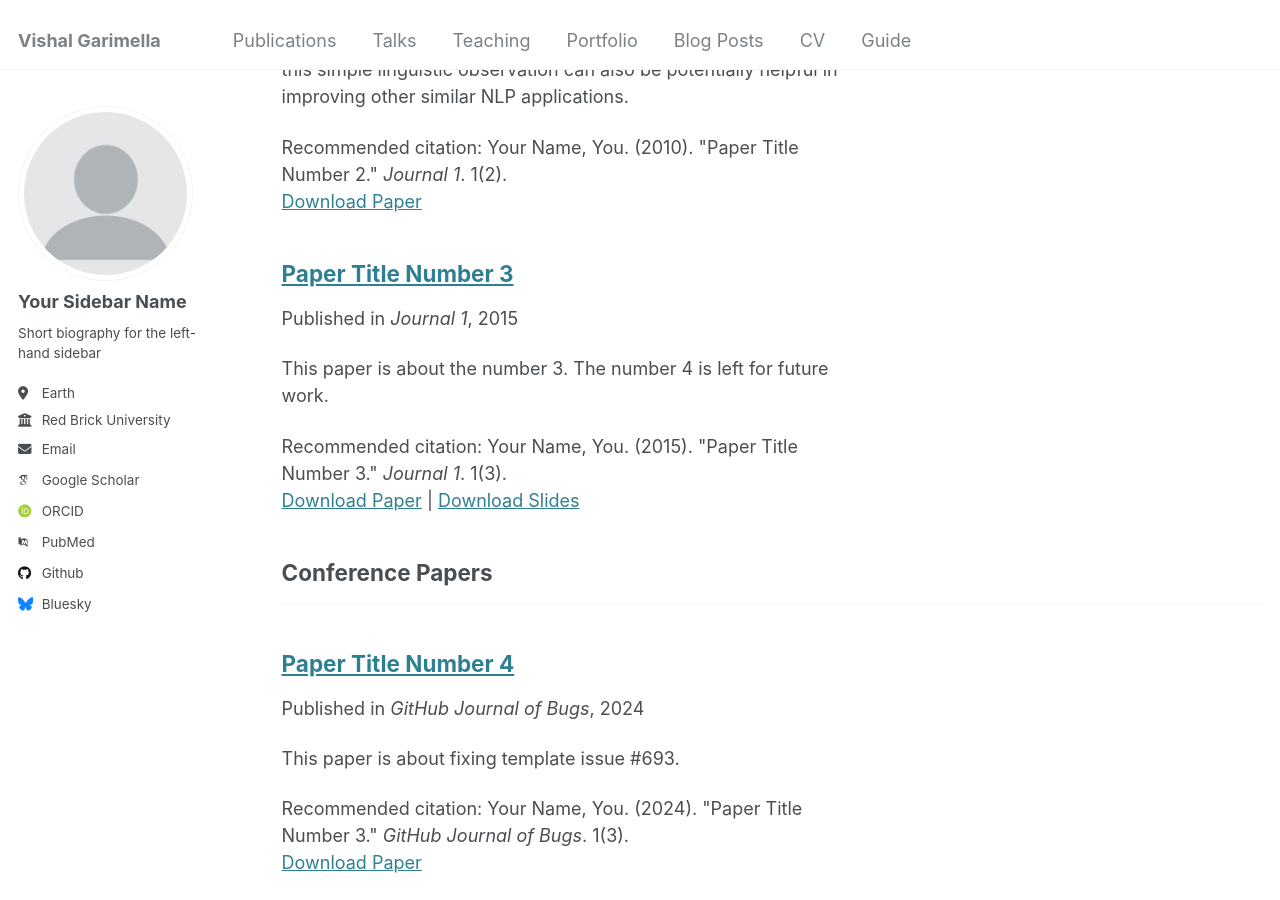
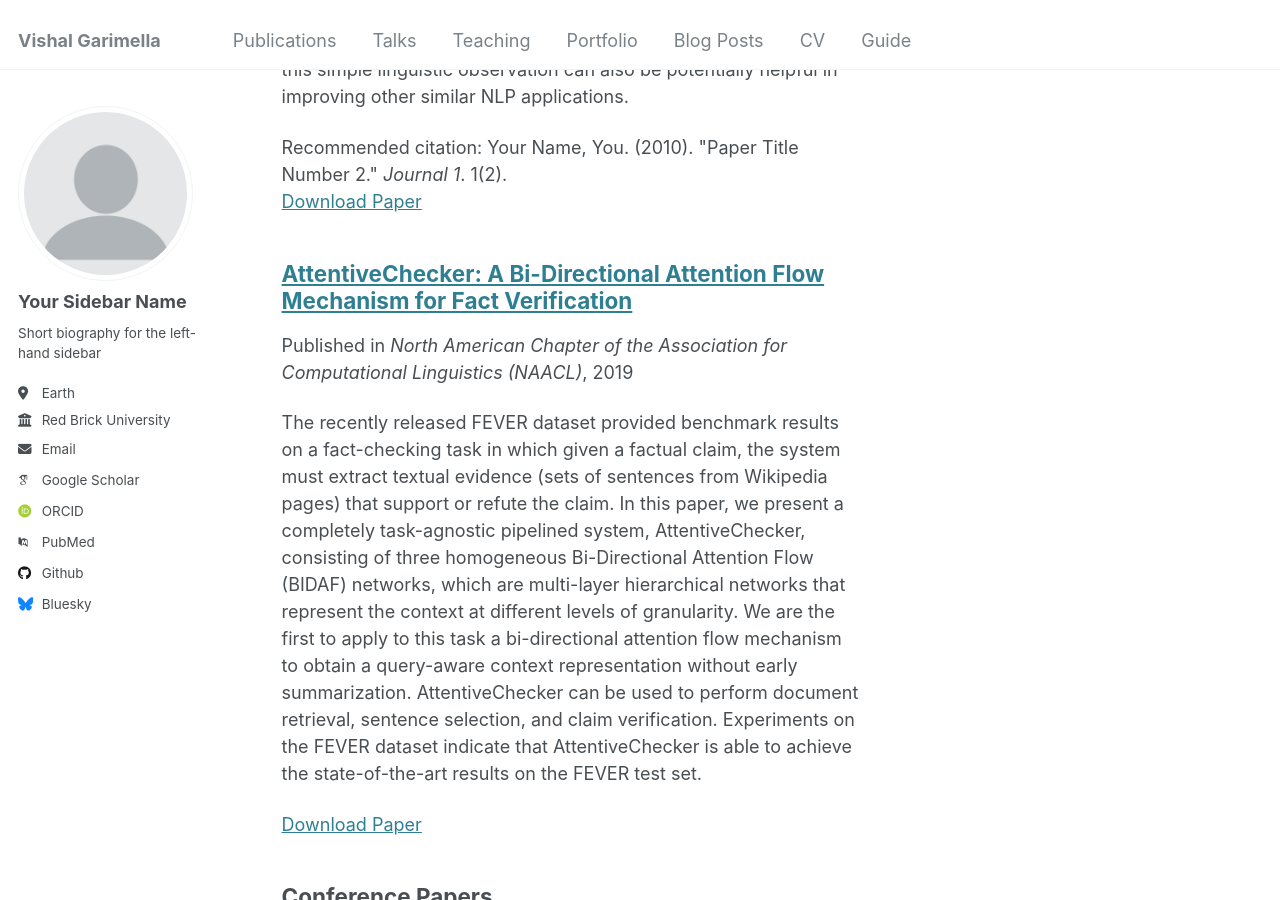
Before and after one commit to vishal1383/vishalg.github.io, a Jekyll site: the page built from _pages/publications.html, in a window 1280 px wide and 900 px high, scrolled down 1081 px. Built offline with Jekyll 4.4.1, drawn with Linux system fonts in a browser that asks for light colours; some web fonts are replaced.

Commit message:
Update 2015-10-01-paper-title-number-3.md

```diff
--- a/_publications/2015-10-01-paper-title-number-3.md
+++ b/_publications/2015-10-01-paper-title-number-3.md
@@ -1,14 +1,12 @@
 ---
-title: "Paper Title Number 3"
+title: "AttentiveChecker: A Bi-Directional Attention Flow Mechanism for Fact Verification"
 collection: publications
 category: manuscripts
 permalink: /publication/2015-10-01-paper-title-number-3
-excerpt: 'This paper is about the number 3. The number 4 is left for future work.'
-date: 2015-10-01
-venue: 'Journal 1'
-slidesurl: 'http://academicpages.github.io/files/slides3.pdf'
-paperurl: 'http://academicpages.github.io/files/paper3.pdf'
-citation: 'Your Name, You. (2015). &quot;Paper Title Number 3.&quot; <i>Journal 1</i>. 1(3).'
+excerpt: 'The recently released FEVER dataset provided benchmark results on a fact-checking task in which given a factual claim, the system must extract textual evidence (sets of sentences from Wikipedia pages) that support or refute the claim. In this paper, we present a completely task-agnostic pipelined system, AttentiveChecker, consisting of three homogeneous Bi-Directional Attention Flow (BIDAF) networks, which are multi-layer hierarchical networks that represent the context at different levels of granularity. We are the first to apply to this task a bi-directional attention flow mechanism to obtain a query-aware context representation without early summarization. AttentiveChecker can be used to perform document retrieval, sentence selection, and claim verification. Experiments on the FEVER dataset indicate that AttentiveChecker is able to achieve the state-of-the-art results on the FEVER test set.'
+date: 2019-06-01
+venue: 'North American Chapter of the Association for Computational Linguistics (NAACL)'
+paperurl: 'https://aclanthology.org/N19-1230/'
 ---
 
 The contents above will be part of a list of publications, if the user clicks the link for the publication than the contents of section will be rendered as a full page, allowing you to provide more information about the paper for the reader. When publications are displayed as a single page, the contents of the above "citation" field will automatically be included below this section in a smaller font.
```
